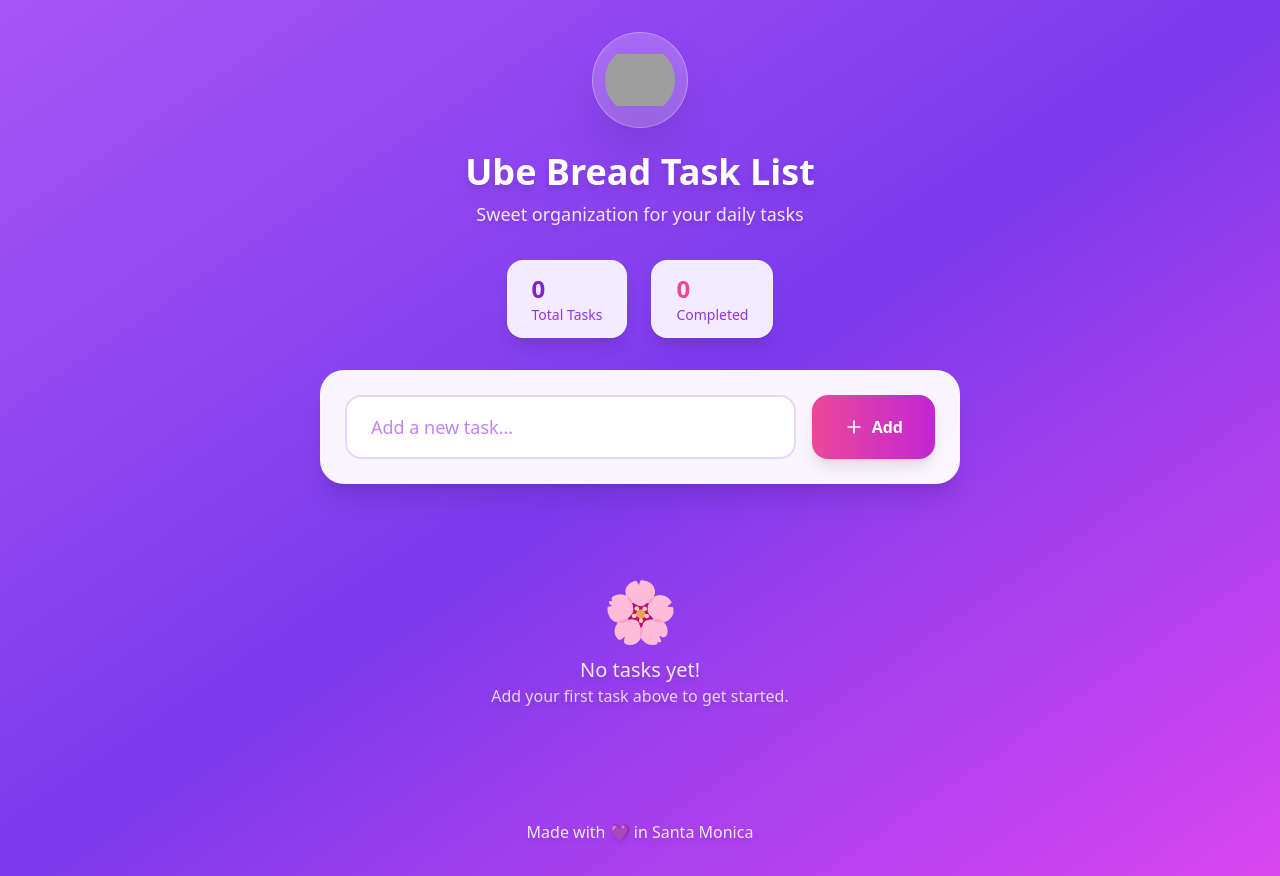
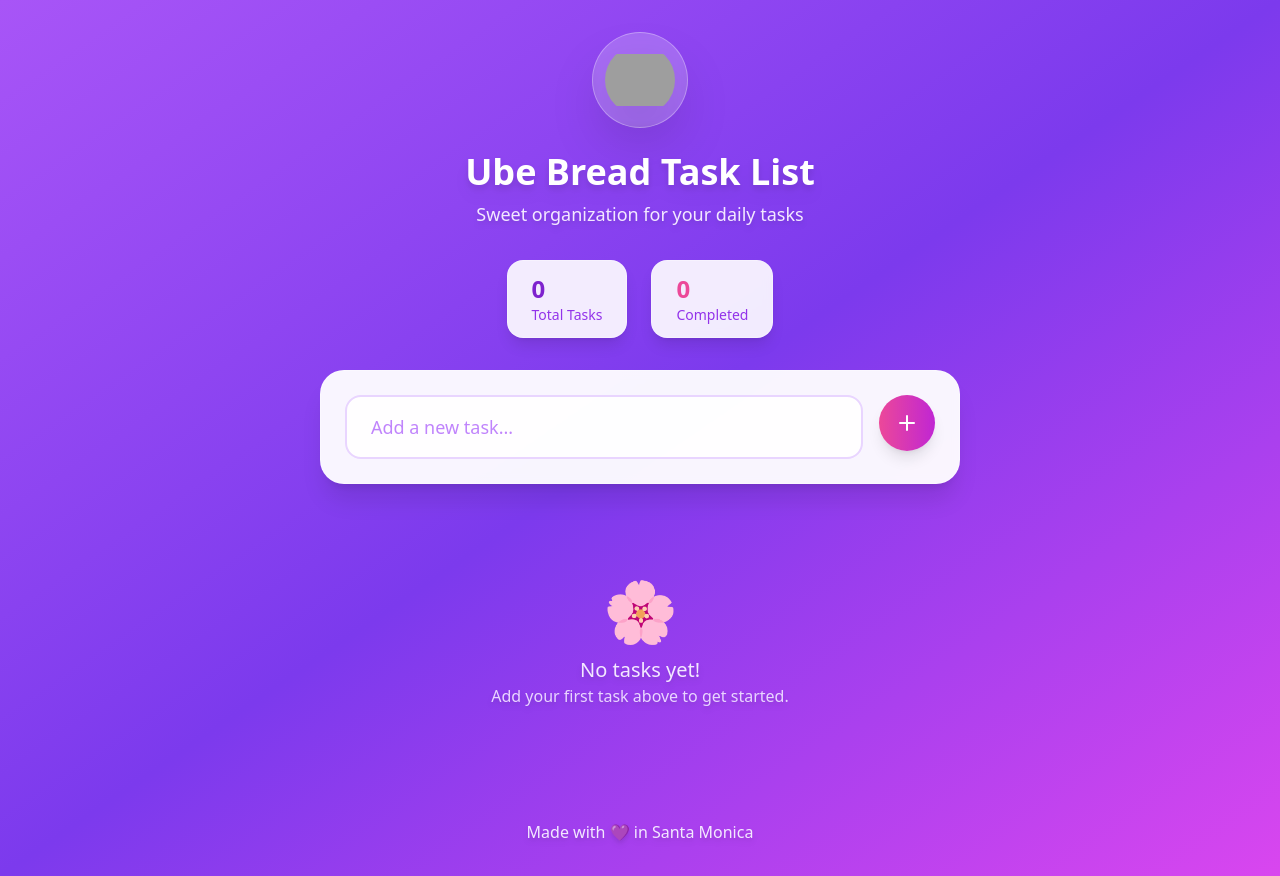
Before and after one commit to trinedykru/ube-task, a React (Create React App) app: page / in a window 1280 px wide. Built offline with nearby package versions, Linux system fonts and the light colour scheme; grey boxes are pictures that could not be loaded.

Commit message:
changed button to minimal circle

```diff
--- a/src/App.js
+++ b/src/App.js
@@ -87,10 +87,9 @@ export default function App() {
             />
             <button
               onClick={addTask}
-              className="bg-gradient-to-r from-pink-500 to-fuchsia-600 hover:from-pink-600 hover:to-fuchsia-700 text-white px-8 py-4 rounded-2xl font-semibold transition-all duration-300 transform hover:scale-105 shadow-lg hover:shadow-xl flex items-center space-x-2"
+              className="bg-gradient-to-r from-pink-500 to-fuchsia-600 hover:from-pink-600 hover:to-fuchsia-700 text-white w-14 h-14 rounded-full font-semibold transition-all duration-300 transform hover:scale-105 shadow-lg hover:shadow-xl flex items-center justify-center"
             >
-              <Plus size={20} />
-              <span>Add</span>
+              <Plus size={24} />
             </button>
           </div>
         </div>
```
